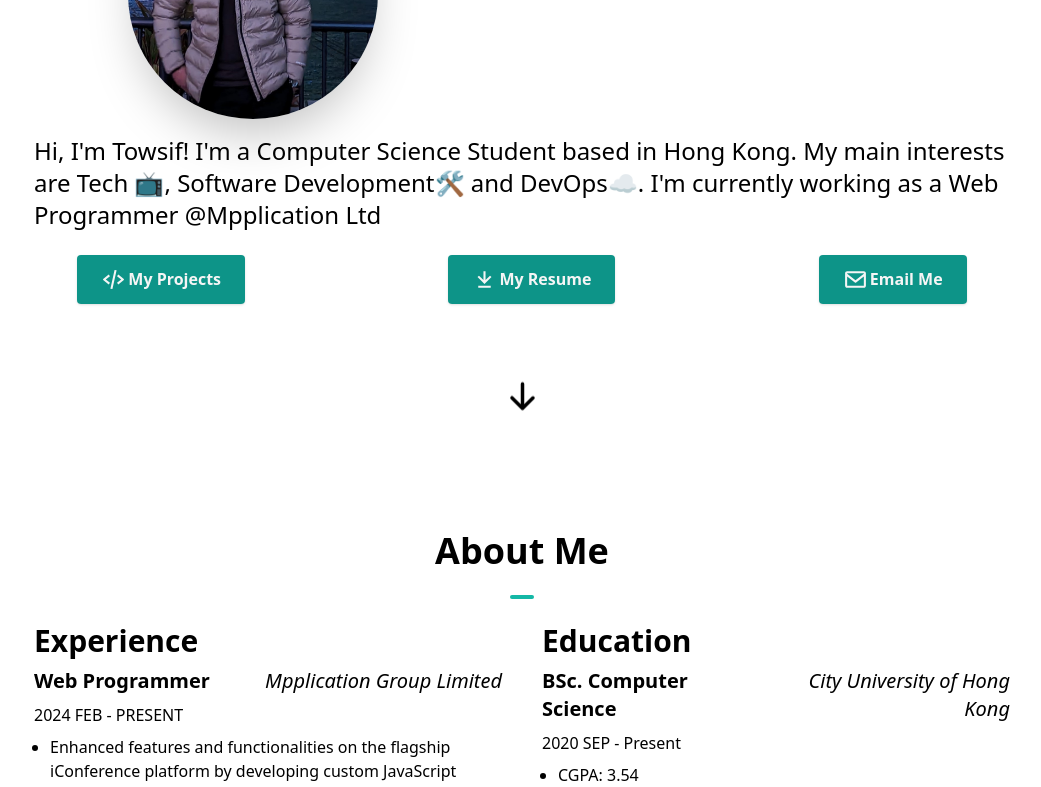
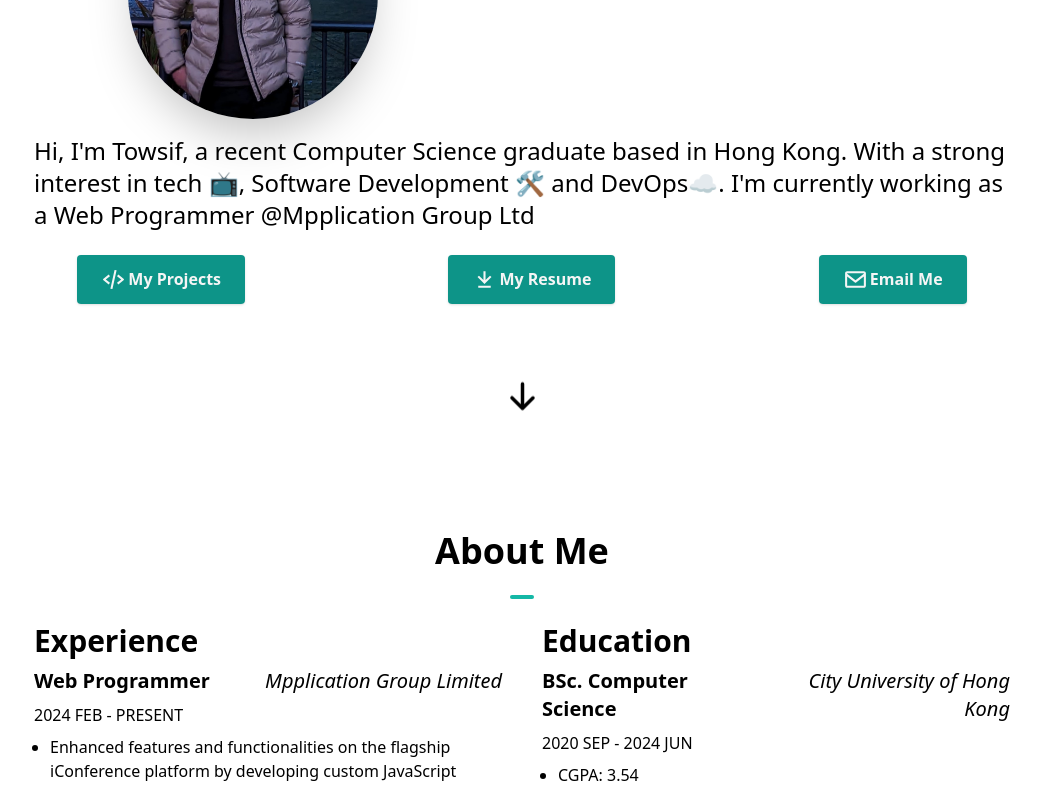
Before and after one commit to towsifali/Portfolio, a Next.js app: page / in a window 1280 px wide. Shown: the part 460-1247 px from the top of the page, without its empty margins (118-1159 px from the left). Built offline with nearby package versions, Linux system fonts and the light colour scheme.

Commit message:
Updated Resume 20240706

```diff
--- a/components/AboutSection.tsx
+++ b/components/AboutSection.tsx
@@ -28,7 +28,7 @@ const educationData = [
       {
         heading: "BSc. Computer Science",
         subheading: "City University of Hong Kong",
-        date: "2020 SEP     -     Present",
+        date: "2020 SEP     -     2024 JUN",
         info: [
           "CGPA: 3.54",
           "Finaly Year Project on Fall Detection using mmWave Radar data. Utilized Python for analysing, cleaning and generating feature and Implemented experiments using Python with Pandas, Scikit-learn and TensorFlow Libraries to run prediction models and finally an Recurrent Neural Networks (RNN) Model.",
--- a/components/HeroSection.tsx
+++ b/components/HeroSection.tsx
@@ -9,14 +9,14 @@ export default function HeroSection() {
   const DownloadResume = () => {
     var anchor = document.createElement("a");
     anchor.href =
-      "https://drive.google.com/file/d/16uKl0jUHDpfTYhtCzOnpgTBn-ULkfvq8/view?usp=sharing";
+      "https://drive.google.com/file/d/1f1QCxHGNi6-n1Z6DKjQWowpEad6bNrvp/view?usp=sharing";
     anchor.target = "_blank";
     anchor.download = "TOWSIF_RESUME";
     anchor.click();
   };
   const MailToMe = () => {
     var anchor = document.createElement("a");
-    anchor.href = "mailto:qtali2-c@my.cityu.edu.hk";
+    anchor.href = "mailto:ali.towsif1@gmail.com";
     anchor.target = "_blank";
     anchor.click();
   };
@@ -49,9 +49,10 @@ export default function HeroSection() {
       </div>
       <div>
         <p className="text-lg mt-4 mb-6 md:text-2xl">
-          Hi, I'm Towsif! I'm a Computer Science Student based in Hong Kong. My
-          main interests are Tech 📺, Software Development🛠 and DevOps☁️. I'm
-          currently working as a Web Programmer @Mpplication Ltd
+          Hi, I'm Towsif, a recent Computer Science graduate based in Hong Kong.
+          With a strong interest in tech 📺, Software Development 🛠 and
+          DevOps☁️. I'm currently working as a Web Programmer @Mpplication Group
+          Ltd
         </p>
       </div>
       <div className="text-center flex flex-row justify-evenly space-x-2 md:space-x-40 pb-20">
--- a/components/Navbar.tsx
+++ b/components/Navbar.tsx
@@ -1,15 +1,14 @@
-"use client" // this is a client component
-import React from "react"
-import { useState } from "react"
-import { Link } from "react-scroll/modules"
-import { usePathname } from "next/navigation"
-import { useTheme } from "next-themes"
-import { RiMoonFill, RiSunLine } from "react-icons/ri"
-import { IoMdMenu, IoMdClose } from "react-icons/io"
+"use client"; // this is a client component
+import React from "react";
+import { useState } from "react";
+import { Link } from "react-scroll/modules";
+import { useTheme } from "next-themes";
+import { RiMoonFill, RiSunLine } from "react-icons/ri";
+import { IoMdMenu, IoMdClose } from "react-icons/io";
 
 interface NavItem {
-  label: string
-  page: string
+  label: string;
+  page: string;
 }
 
 const NAV_ITEMS: Array<NavItem> = [
@@ -25,13 +24,12 @@ const NAV_ITEMS: Array<NavItem> = [
     label: "Projects",
     page: "projects",
   },
-]
+];
 
 export default function Navbar() {
-  const { systemTheme, theme, setTheme } = useTheme()
-  const currentTheme = theme === "system" ? systemTheme : theme
-  const pathname = usePathname()
-  const [navbar, setNavbar] = useState(false)
+  const { systemTheme, theme, setTheme } = useTheme();
+  const currentTheme = theme === "system" ? systemTheme : theme;
+  const [navbar, setNavbar] = useState(false);
   return (
     <header className="w-full mx-auto  px-4 sm:px-20 fixed top-0 z-50 shadow bg-white dark:bg-stone-900 dark:border-b dark:border-stone-600">
       <div className="justify-between md:items-center md:flex">
@@ -77,9 +75,9 @@ export default function Navbar() {
                   >
                     {item.label}
                   </Link>
-                )
+                );
               })}
-              {currentTheme === "dark" ? (
+              {currentTheme == "dark" ? (
                 <button
                   onClick={() => setTheme("light")}
                   className="bg-slate-100 p-2 rounded-xl"
@@ -91,7 +89,7 @@ export default function Navbar() {
                   onClick={() => setTheme("dark")}
                   className="bg-slate-100 p-2 rounded-xl"
                 >
-                  <RiMoonFill size={25} color="black"/>
+                  <RiMoonFill size={25} color="black" />
                 </button>
               )}
             </div>
@@ -99,5 +97,5 @@ export default function Navbar() {
         </div>
       </div>
     </header>
-  )
+  );
 }
```
Lines whose indentation alone changed are shown as unchanged.
